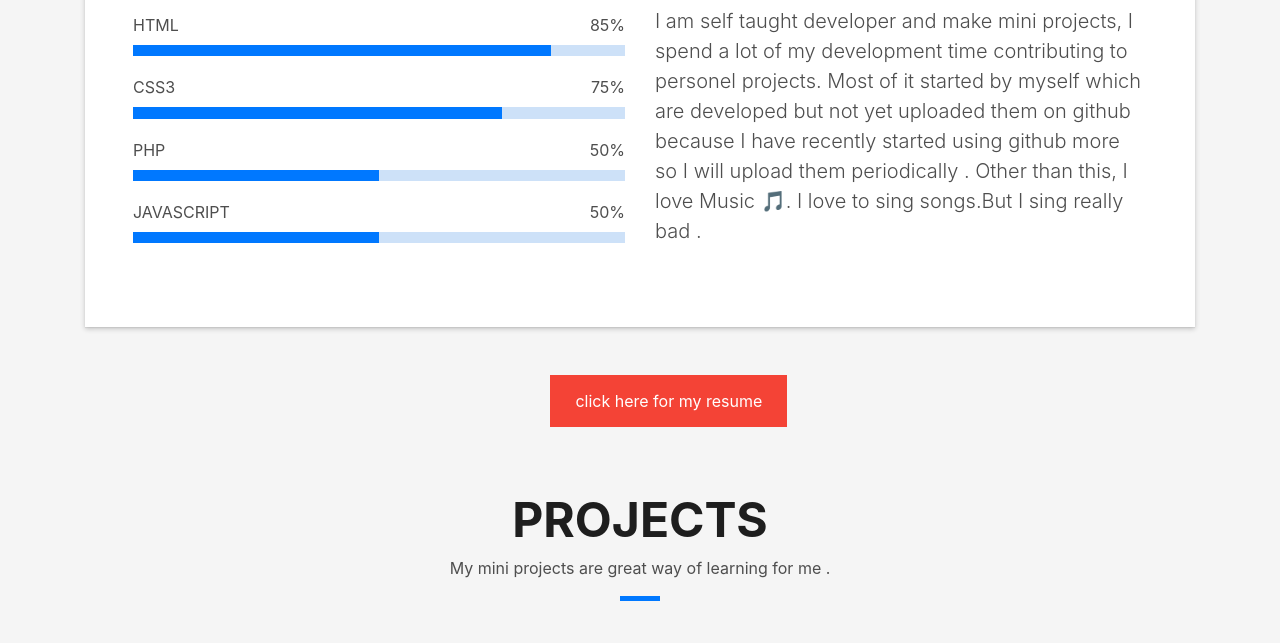
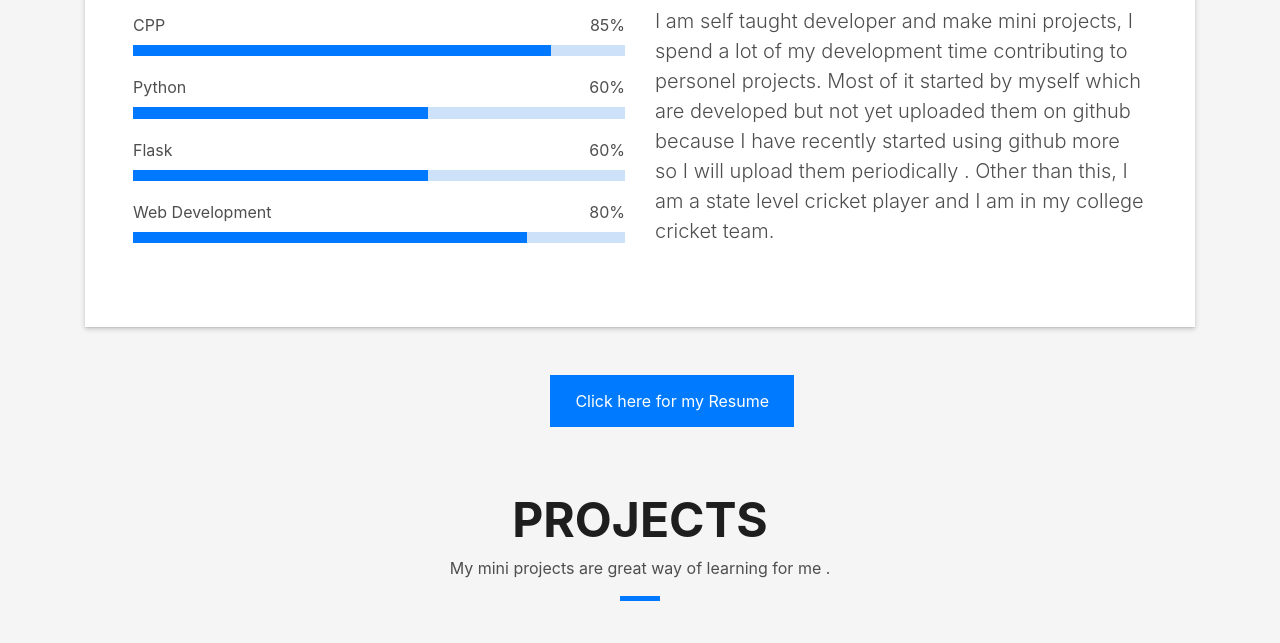
Before and after one commit to shubham-tyagi/shubham-tyagi.github.io, a plain HTML site: page index.html in a window 1280 px wide. Shown: the part 1130-1773 px from the top of the page. Drawn offline with Linux system fonts and the light colour scheme; files whose address does not match are found by name.

Commit message:
website updated

```diff
--- a/index.html
+++ b/index.html
@@ -8,7 +8,7 @@
   <meta content="" name="description">
 
   <!-- Favicons -->
-  <link href="img/shubham.jpg" rel="icon">
+  <link href="https://www.gravatar.com/avatar/508ae67e316b281959e16bbf7daeda30" rel="icon">
   <!-- <link href="img/apple-touch-icon.png" rel="apple-touch-icon"> -->
 
   <!-- Bootstrap CSS File -->
@@ -98,24 +98,24 @@
                 </div>
                 <div class="skill-mf">
                   <p class="title-s">Skill</p>
-                  <span>HTML</span> <span class="pull-right">85%</span>
+                  <span>CPP</span> <span class="pull-right">85%</span>
                   <div class="progress">
                     <div class="progress-bar" role="progressbar" style="width: 85%;" aria-valuenow="85" aria-valuemin="0"
                       aria-valuemax="100"></div>
                   </div>
-                  <span>CSS3</span> <span class="pull-right">75%</span>
+                  <span>Python</span> <span class="pull-right">60%</span>
                   <div class="progress">
-                    <div class="progress-bar" role="progressbar" style="width: 75%" aria-valuenow="75" aria-valuemin="0"
+                    <div class="progress-bar" role="progressbar" style="width: 60%" aria-valuenow="60" aria-valuemin="0"
                       aria-valuemax="100"></div>
                   </div>
-                  <span>PHP</span> <span class="pull-right">50%</span>
+                  <span>Flask</span> <span class="pull-right">60%</span>
                   <div class="progress">
-                    <div class="progress-bar" role="progressbar" style="width: 50%" aria-valuenow="50" aria-valuemin="0"
+                    <div class="progress-bar" role="progressbar" style="width: 60%" aria-valuenow="60" aria-valuemin="0"
                       aria-valuemax="100"></div>
                   </div>
-                  <span>JAVASCRIPT</span> <span class="pull-right">50%</span>
+                  <span>Web Development</span> <span class="pull-right">80%</span>
                   <div class="progress">
-                    <div class="progress-bar" role="progressbar" style="width: 50%" aria-valuenow="50" aria-valuemin="0"
+                    <div class="progress-bar" role="progressbar" style="width: 80%" aria-valuenow="80" aria-valuemin="0"
                       aria-valuemax="100"></div>
                   </div>
                 </div>
@@ -128,16 +128,16 @@
                     </h5>
                   </div>
                   <p class="lead">
-                    Let me Introduce myself,
+                  Let me Introduce myself,
                   </p>
                   <p class="lead">
-            I'm 20 year old Information Technology Engineering student living in Pune.
+                  I'm 20 year old Information Technology Engineering student living in Pune.
                   </p>
                   <p class="lead">
                   I am self taught developer and make mini projects,
                   I spend a lot of my development time contributing to personel projects.
                   Most of it started by myself which are developed but not yet uploaded them on github because I have recently started using github more so I will upload them periodically .
-                  Other than this, I love Music 🎵. I love to sing songs.But I sing really bad .
+                  Other than this, I am a state level cricket player and I am in my college cricket team.
 
                   </p>
                 </div>
@@ -150,12 +150,12 @@
   </section>
 
       <div style="padding-left: 43%;">
-        <a href="shubham_resume.pdf" style="background-color: #f44336;
+        <a href="shubham_resume.pdf" style="background-color:#007bff;
           color: white;
           padding: 14px 25px;
           text-align: center;
           text-decoration: none;
-          display: inline-block;">click here for my resume
+          display: inline-block;">Click here for my Resume
         </a>
       </div>
 
```
